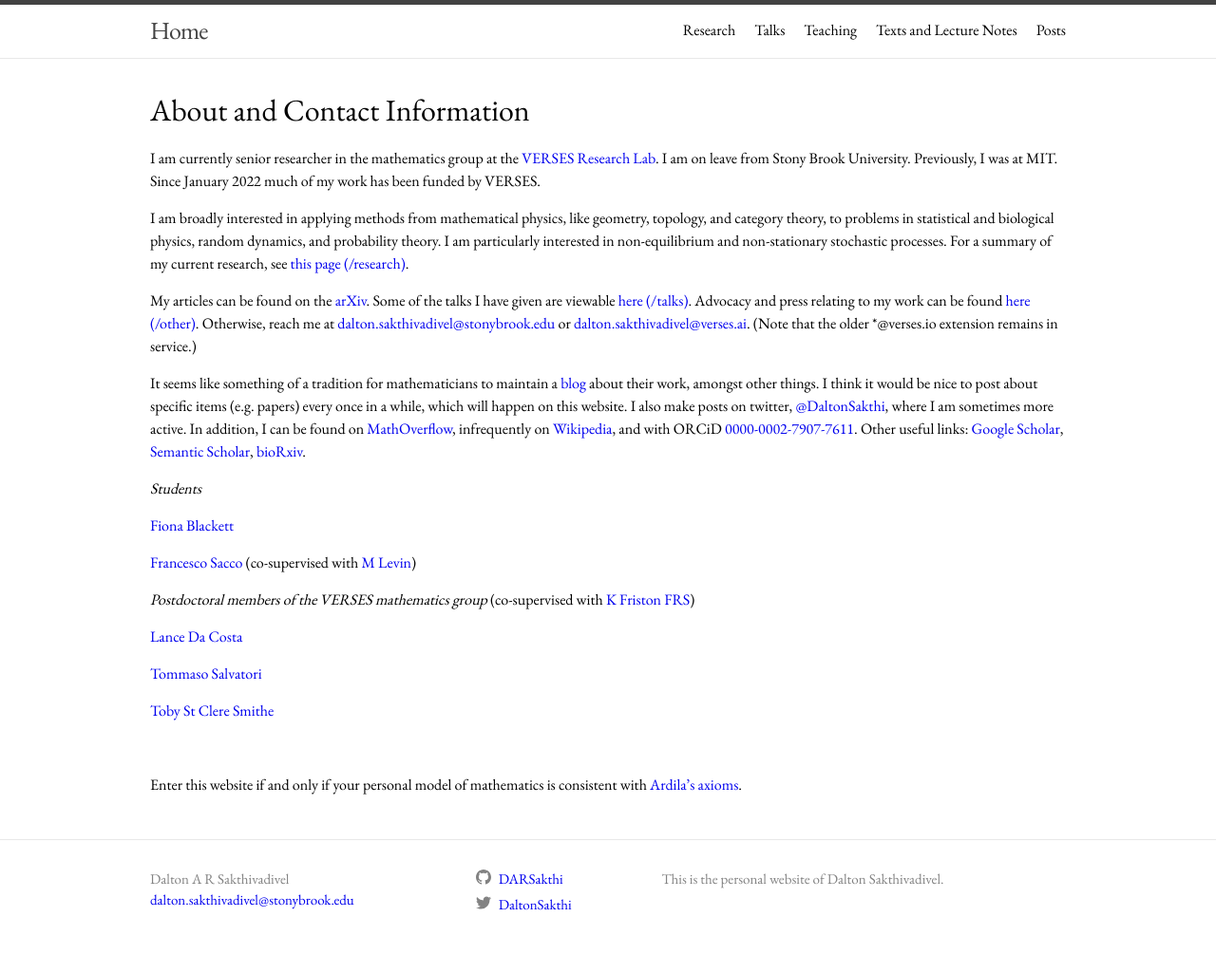
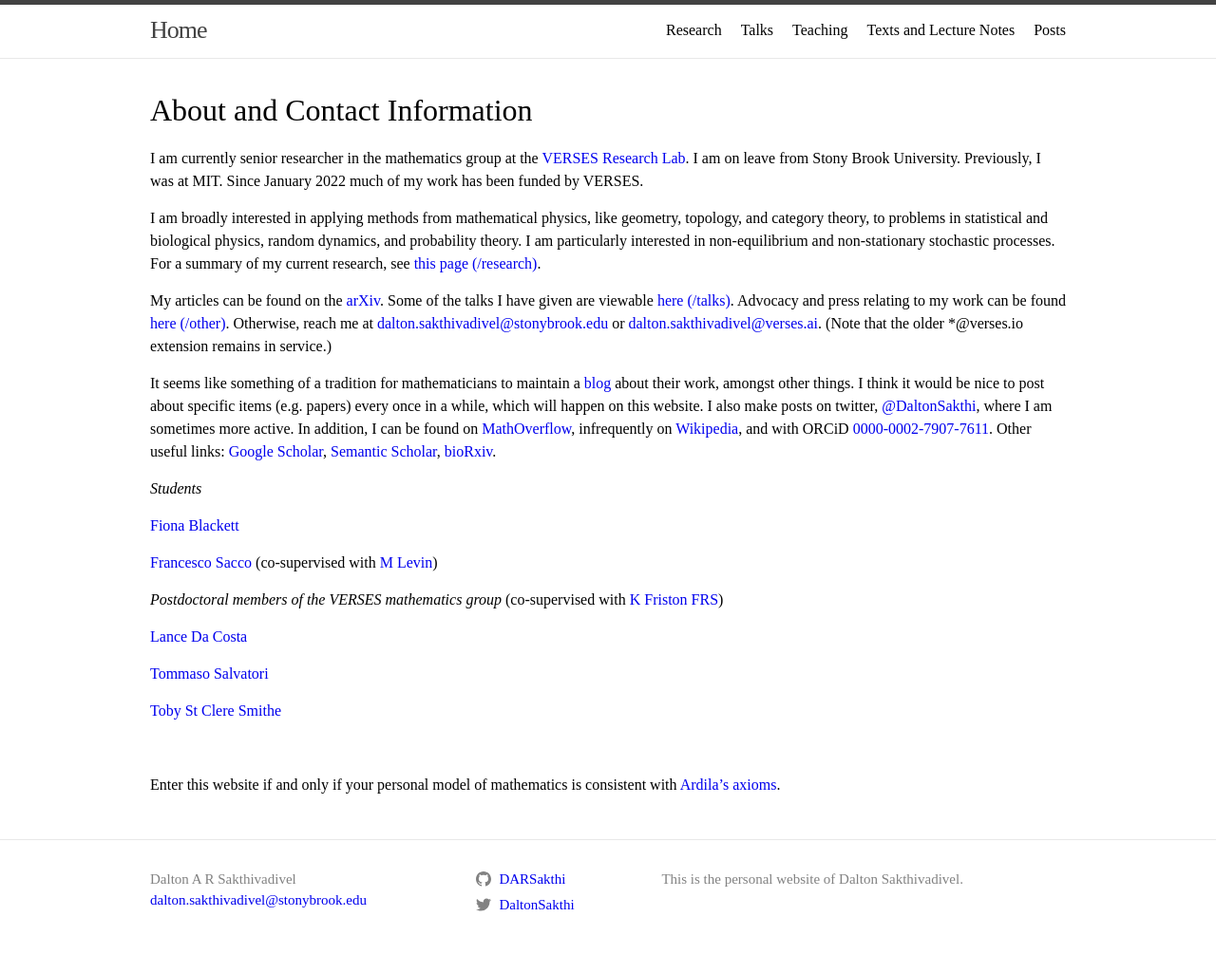
Before and after one commit to DARSakthi/DARSakthi.github.io, a Jekyll site: the page built from index.markdown, in a window 1280 px wide. Shown: the whole page at 95% size. Built offline with Jekyll 4.4.1, drawn with Linux system fonts in a browser that asks for light colours.

Commit message:
Attempt to force default TNR font
Every time it updates there's a lag between updates where it shows what looks like TNR. I wonder if there's some hidden TNR default

```diff
--- a/_sass/minima.scss
+++ b/_sass/minima.scss
@@ -2,7 +2,7 @@
 
 // Define defaults for each variable.
 
-$base-font-family: 'EB Garamond', serif;
+$base-font-family: 'Times New Roman', serif;
 $base-font-size:   16px !default;
 $base-font-weight: 400 !default;
 $small-font-size:  $base-font-size * 0.875 !default;
```
